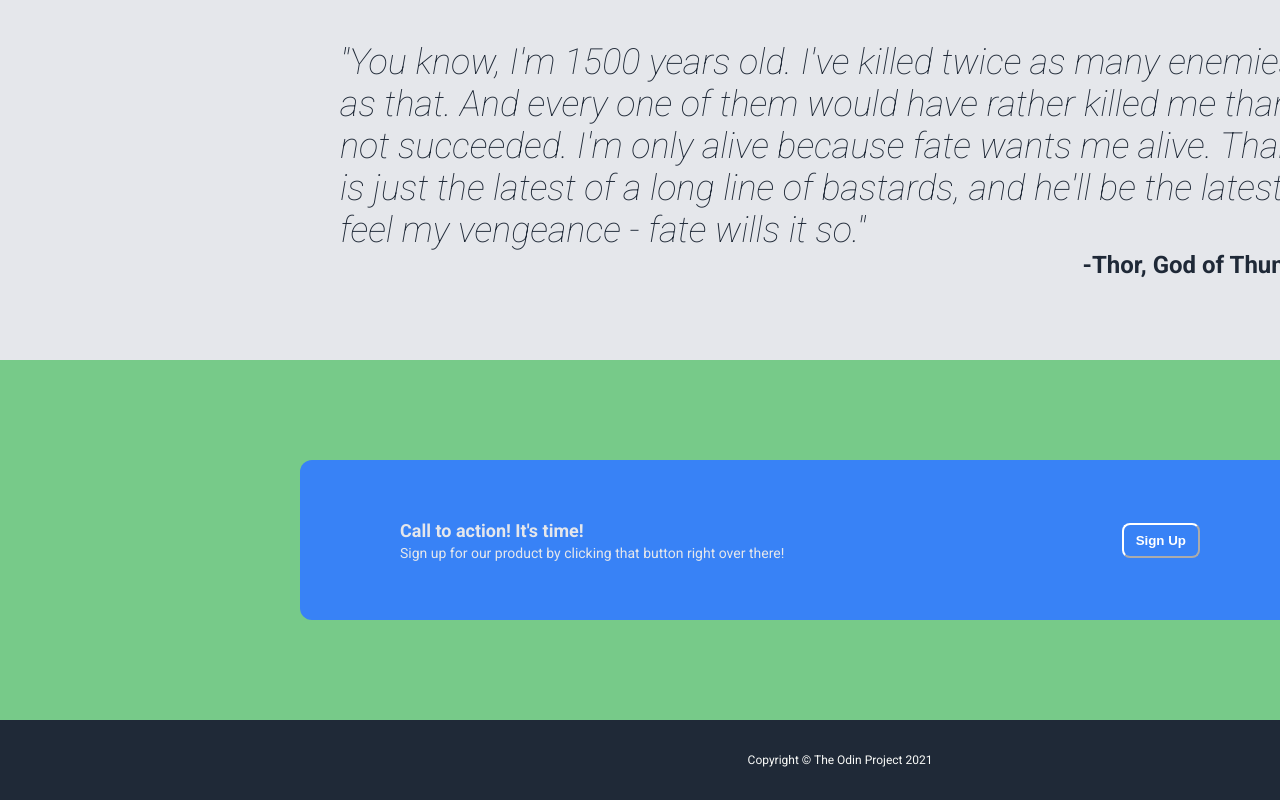
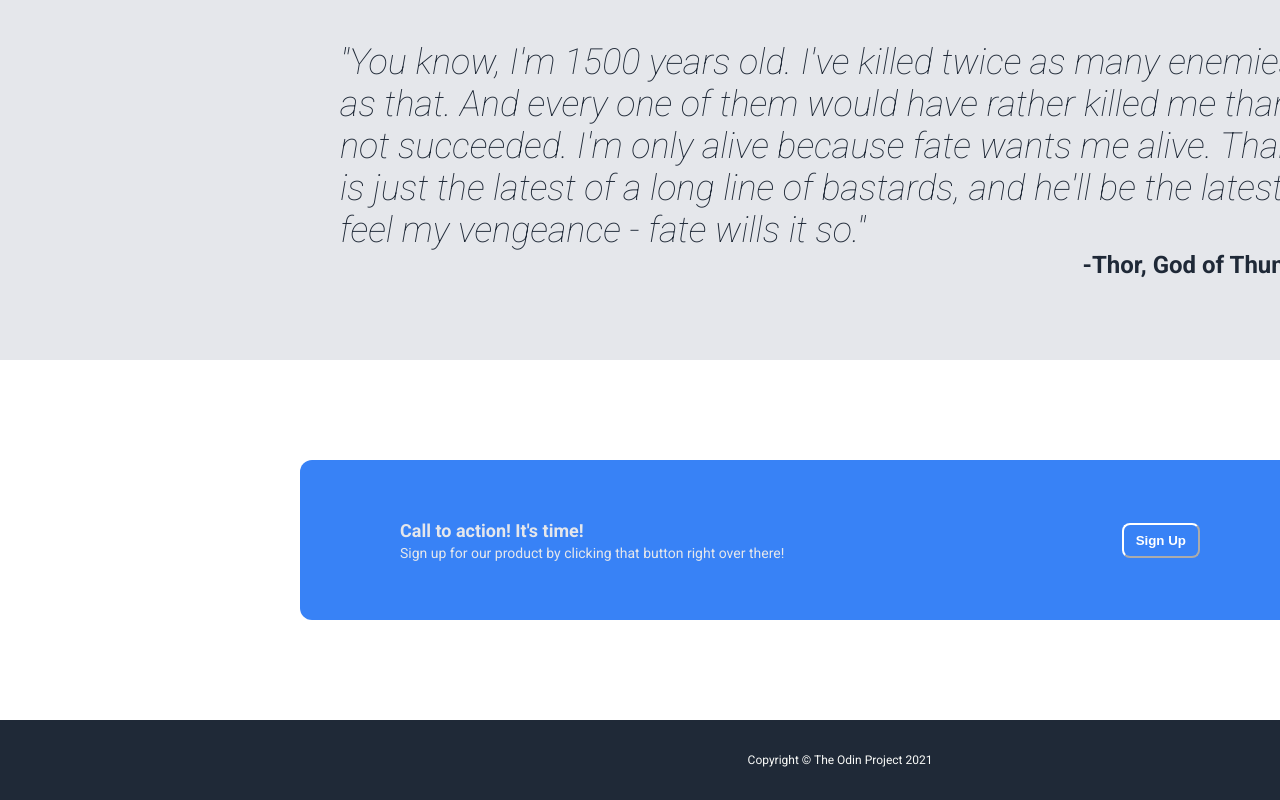
Before and after one commit to GuoYimin97/landing-page, a plain HTML site: page index.html in a window 1280 px wide. Shown: the part 1140-1940 px from the top of the page. Drawn offline with Linux system fonts and the light colour scheme.

Commit message:
Adjust bkg color of CTA section

```diff
--- a/style.css
+++ b/style.css
@@ -173,7 +173,7 @@ a {
     flex-direction: column;
     justify-content: center;
     align-items: center;
-    background-color: hsl(133, 44%, 63%);
+    background-color: white;
 }
 
 .cta {
```
